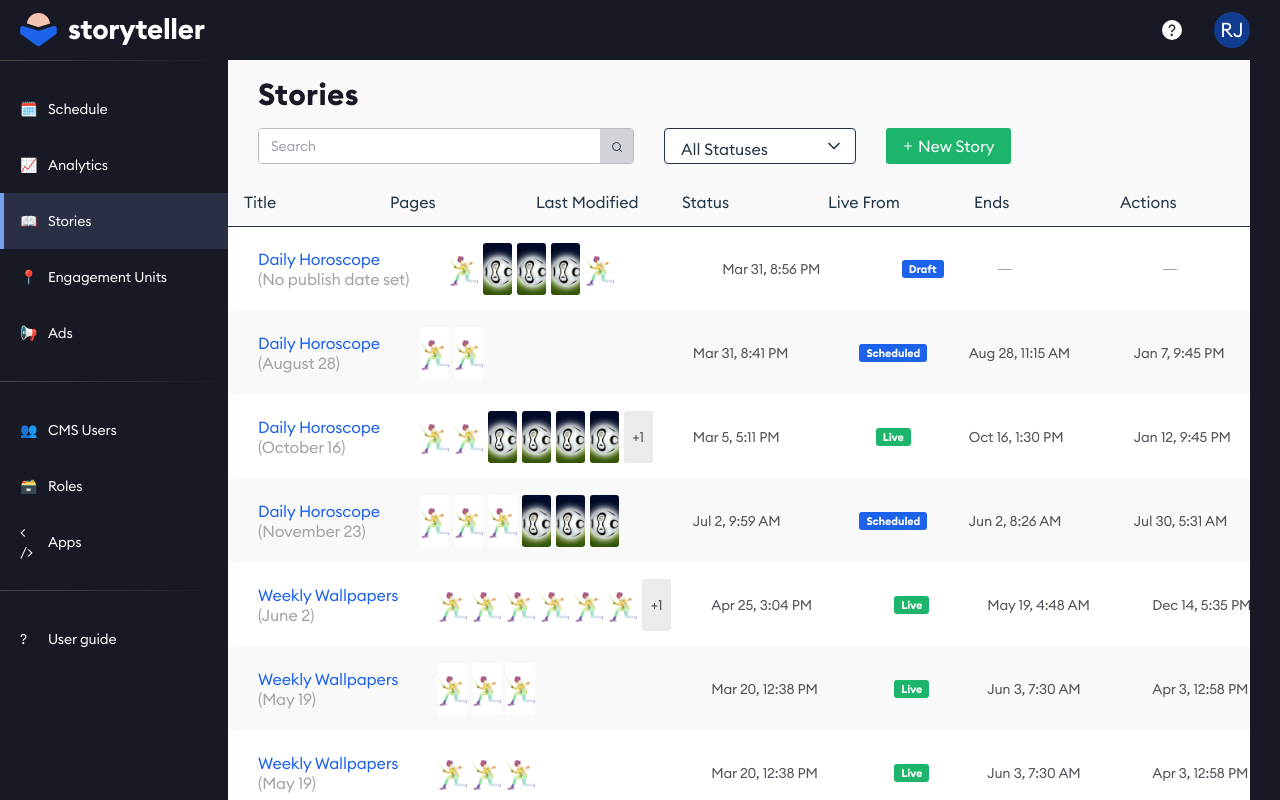
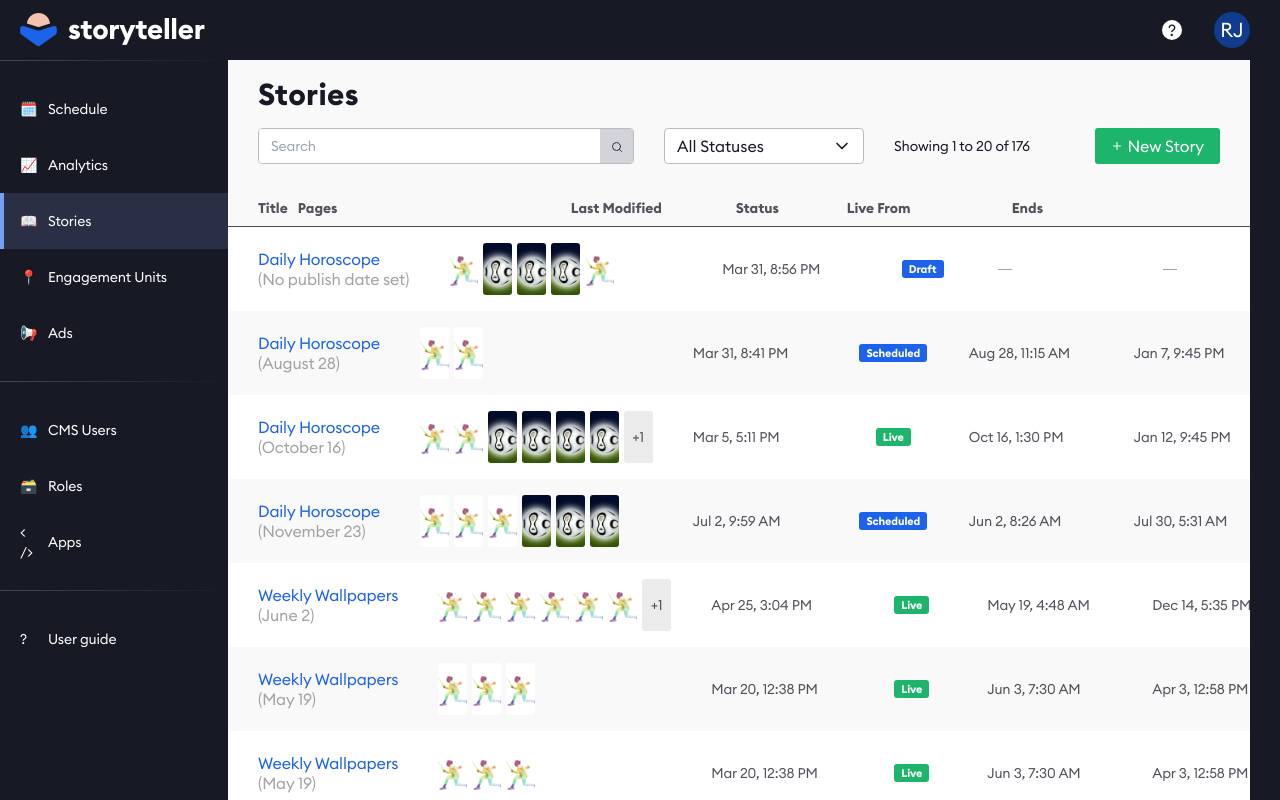
Before and after one commit to leventehegedus/storyteller-task, a React (Vite) app: page / in a window 1280 px wide. Built offline with nearby package versions, Linux system fonts and the light colour scheme.

Commit message:
design fixes, table header fixes

```diff
--- a/src/components/StoryList/StoryList.tsx
+++ b/src/components/StoryList/StoryList.tsx
@@ -35,12 +35,13 @@ const StoryList: React.FC = () => {
 
   return (
     <div className="bg-off-white rounded-b-lg w-full h-full">
-      <header className="flex justify-between items-center flex-wrap py-4 px-[30px] gap-4">
+      <header className="flex justify-between items-center flex-wrap py-4 px-[30px] gap-4 mb-5">
         <h1 className="text-3xl font-semibold w-full tracking-[.01em] text-dark-primary">
           Stories
         </h1>
 
-        <div className="flex gap-4 w-full gap-[30px]">
+        <div className="flex gap-4 w-full gap-[30px] justify-between">
+          <div className="flex gap-[30px]">
             <div className="relative flex w-[376px] h-9 border-gray-light border rounded-md bg-white overflow-hidden">
               <input
                 type="search"
@@ -55,9 +56,9 @@ const StoryList: React.FC = () => {
                 <Search size={12} />
               </div>
             </div>
-          <div className="relative w-48">
+            <div className="relative w-[200px]">
               <select
-              className="w-full appearance-none bg-white border rounded-md px-4 py-2 pr-10 h-9"
+                className="w-full appearance-none bg-white border border-gray-light text-dark-primary rounded-md px-3 pr-10 h-9"
                 value={filters.status}
                 onChange={(e) =>
                   setFilters({ ...filters, status: e.target.value })
@@ -70,9 +71,13 @@ const StoryList: React.FC = () => {
                 <option>Past</option>
               </select>
               <ChevronDown
-              className="absolute right-3 top-1/2 transform -translate-y-1/2 text-gray-400"
+                className="absolute right-3 top-1/2 transform -translate-y-1/2 text-dark-primary -tracking-[.01em]"
                 size={20}
               />
+            </div>
+            <div className="text-dark-primary text-sm leading-5 flex items-center -tracking-[.01em]">
+              Showing {1} to {20} of {176}
+            </div>
           </div>
           <Button
             text="New Story"
@@ -82,16 +87,17 @@ const StoryList: React.FC = () => {
           />
         </div>
       </header>
-
       <div className="w-full -mt-0.5 max-w-full overflow-auto">
-        <div className="border-b flex">
-          <div className="text-left py-3 px-4 flex-1">Title</div>
-          <div className="text-left py-3 px-4 flex-1">Pages</div>
-          <div className="text-left py-3 px-4 flex-1">Last Modified</div>
-          <div className="text-left py-3 px-4 flex-1">Status</div>
-          <div className="text-left py-3 px-4 flex-1">Live From</div>
-          <div className="text-left py-3 px-4 flex-1">Ends</div>
-          <div className="text-left py-3 px-4 flex-1">Actions</div>
+        <div className="border-b flex text-dark-primary flex items-center justify-between font-semibold text-dark-primary opacity-75 text-sm leading-5 pb-2">
+          <div className="pl-[30px]">Title</div>
+          <div className="flex">
+            <div className="pl-[10px] w-[273px]">Pages</div>
+            <div className="pl-[10px] w-[165px]">Last Modified</div>
+            <div className="pl-[10px] w-[111px]">Status</div>
+            <div className="pl-[10px] w-[165px]">Live From</div>
+            <div className="pl-[10px] w-[165px]">Ends</div>
+            <div className="pl-[10px] w-[157px]"></div>
+          </div>
         </div>
         <div>
           {stories.map((story) => (
```
Lines whose indentation alone changed are shown as unchanged.
